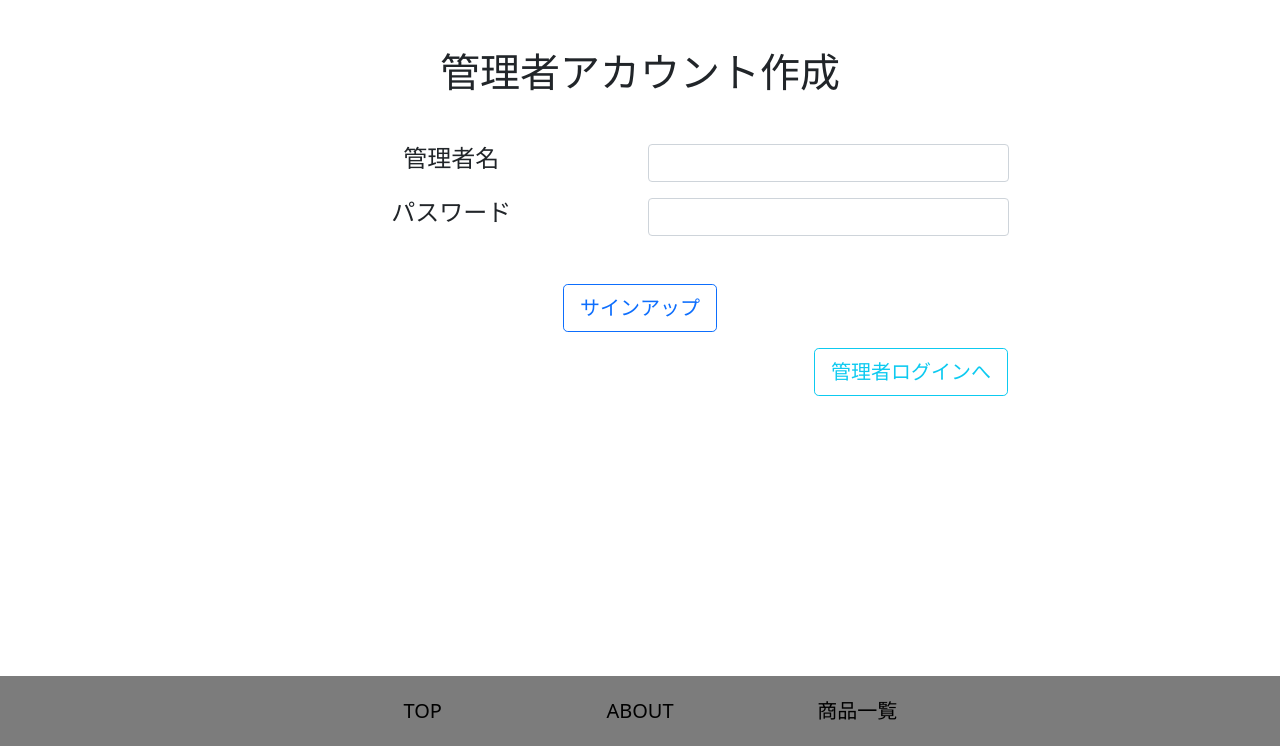
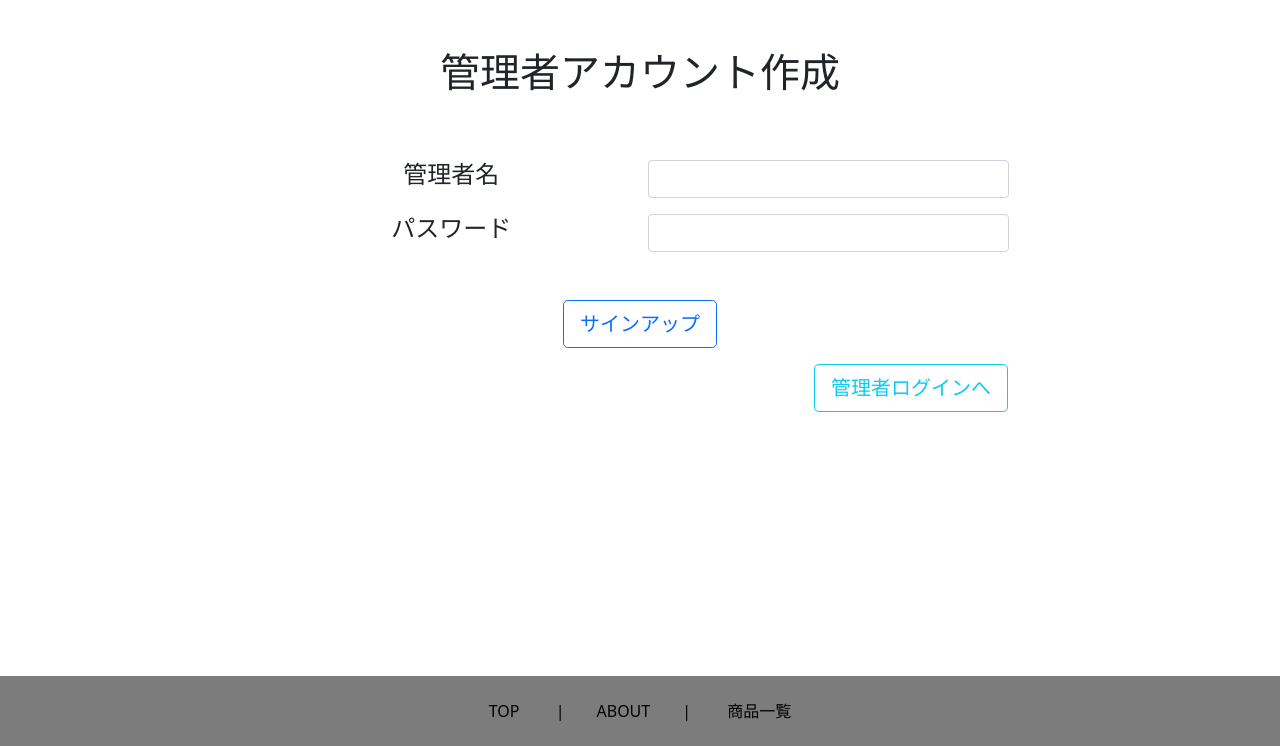
Before and after one commit to EHC-Team1/outdoor, a PHP site: page /view_admin/admin_signup.php in a window 1280 px wide. Shown: the part 54-800 px from the top of the page. Run offline with PHP 8.4, Linux system fonts and the light colour scheme.

Commit message:
フッター修正

```diff
--- a/Model/AdminModel.php
+++ b/Model/AdminModel.php
@@ -24,8 +24,11 @@ class AdminModel
     return $pdo;
   }
 
+  // 管理者登録
   public function signup()
   {
+    // 各値が入力されているかチェック
+    if ($_POST['admin_name'] && $_POST['password']) {
       $name = $_POST['admin_name'];
       $password = password_hash($_POST['password'], PASSWORD_DEFAULT);
       try {
@@ -42,6 +45,10 @@ class AdminModel
         header('Location: ./admin_login.php');
       } catch (PDOException $Exception) {
         die('接続エラー：' . $Exception->getMessage());
+      }
+    } else {
+      $message = "管理者名・パスワードを入力してください。";
+      return $message;
     }
   }
 
--- a/css/style.css
+++ b/css/style.css
@@ -24,6 +24,7 @@ footer {
   padding: 15px 0;
   margin-top: auto;
   background-color: rgb(124, 124, 124);
+  text-align: center;
 }
 
 .slide1 {
--- a/view_admin/admin_signup.php
+++ b/view_admin/admin_signup.php
@@ -11,6 +11,8 @@ if (isset($_POST['signup'])) {
   // loginメソッドを呼び出し
   $pdo = $pdo->signup();
   $message = $pdo;
+} else {
+  $message = "";
 }
 
 ?>
@@ -54,6 +56,9 @@ if (isset($_POST['signup'])) {
 
   <div class="container">
     <h1 class="my-5 text-center">管理者アカウント作成</h1>
+    <div class="row d-flex justify-content-center mb-3">
+      <?= $message ?>
+    </div>
     <form method="post">
       <div class="row d-flex justify-content-center g-3 mb-3">
         <div class="col-sm-4">
--- a/view_common/footer.php
+++ b/view_common/footer.php
@@ -1,23 +1,19 @@
 </main>
 
 <footer>
-  <div class="row d-flex justify-content-center">
-    <div class="col-sm-2 text-center">
+
   <a href="../view_public/top.php" style="text-decoration:none">
-        <h5 style="color:black; line-height: 40px;">TOP</h5>
+    <span style="color:black; line-height: 40px;">TOP　</span>
   </a>
-    </div>
-    <div class="col-sm-2 text-center">
+
   <a href="../view_public/about.php" style="text-decoration:none">
-        <h5 style="color:black; line-height: 40px;">ABOUT</h5>
+    <span style="color:black; line-height: 40px;">　|　　ABOUT　　|　</span>
   </a>
-    </div>
-    <div class="col-sm-2 text-center">
+
   <a href="../view_public/public_item_index.php" style="text-decoration:none">
-        <h5 style="color:black; line-height: 40px;">商品一覧</h5>
+    <span style="color:black; line-height: 40px;">　商品一覧</span>
   </a>
-    </div>
-  </div>
+
 </footer>
 
 <!-- スライド用jsファイル -->
```
Lines whose indentation alone changed are shown as unchanged.
